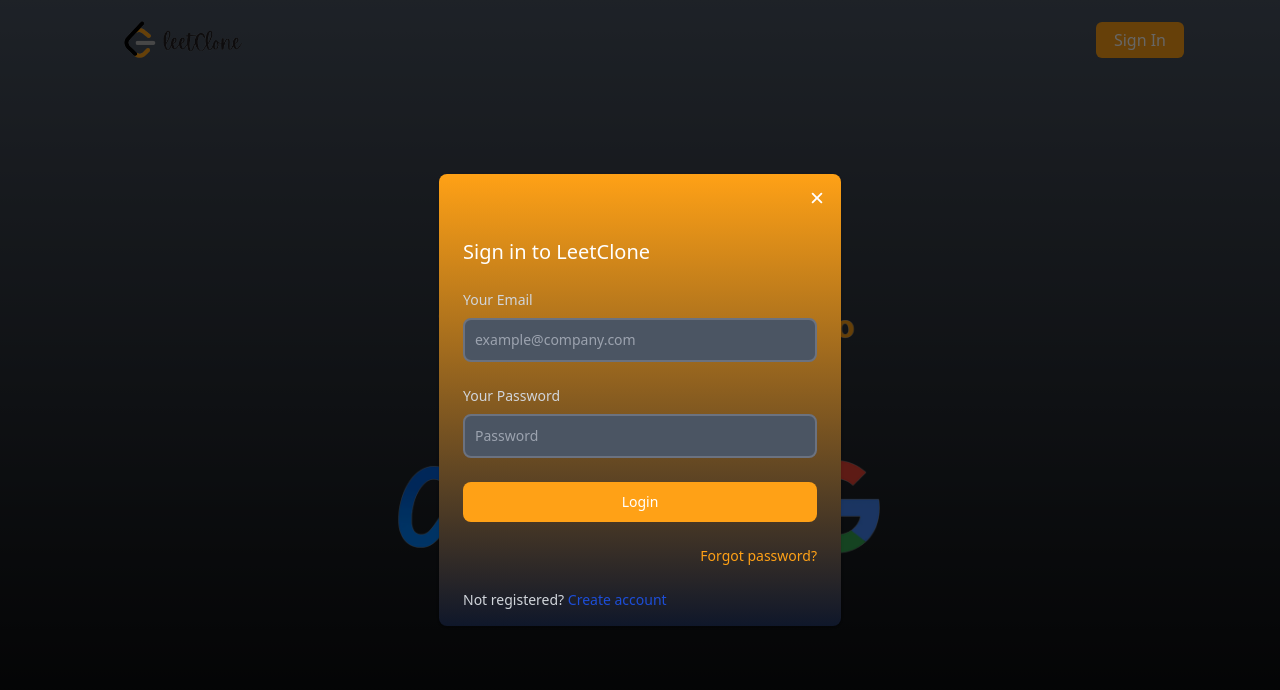
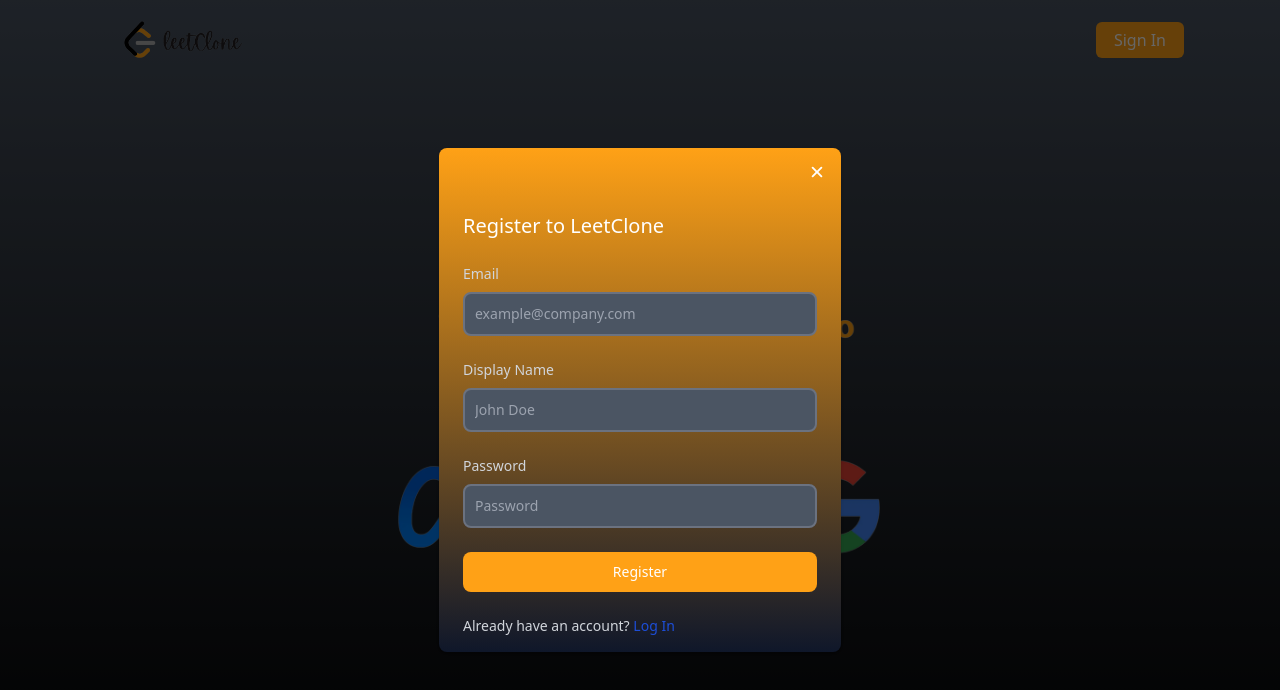
Before and after one commit to nikcladis/LeetClone, a Next.js app: page /auth in a window 1280 px wide. Shown: the top 690 px of the page. Built offline with nearby package versions, Linux system fonts and the light colour scheme.

Commit message:
added Signup component

```diff
--- a/src/components/Modals/AuthModal.tsx
+++ b/src/components/Modals/AuthModal.tsx
@@ -1,6 +1,7 @@
 import React from "react";
 import { IoClose } from "react-icons/io5";
 import Login from "./Login";
+import Signup from "./Signup";
 
 type AuthModalProps = {};
 
@@ -19,7 +20,7 @@
                 <IoClose className="h-5 w-5" />
               </button>
             </div>
-            <Login />
+            <Signup />
           </div>
         </div>
       </div>
--- a/src/components/Modals/Signup.tsx
+++ b/src/components/Modals/Signup.tsx
@@ -3,6 +3,67 @@
 type SignupProps = {};
 
 const Signup: React.FC<SignupProps> = () => {
-  return <div>Have a good coding</div>;
+  return (
+    <form className="space-y-6 px-6 py-4">
+      <h3 className="text-xl font-medium text-white">Register to LeetClone</h3>
+      <div>
+        <label
+          htmlFor="email"
+          className="text-sm font-medium block mb-2 text-gray-300"
+        >
+          Email
+        </label>
+        <input
+          type="email"
+          name="email"
+          id="email"
+          placeholder="example@company.com"
+          className="border-2 outline-none sm:text-sm rounded-lg focus:ring-blue-500 focus:border-blue-500 block w-full p-2.5 bg-gray-600 border-gray-500 placeholder:gray-400 text-white"
+        />
+      </div>
+      <div>
+        <label
+          htmlFor="dispalyName"
+          className="text-sm font-medium block mb-2 text-gray-300"
+        >
+          Display Name
+        </label>
+        <input
+          type="dispalyName"
+          name="dispalyName"
+          id="dispalyName"
+          placeholder="John Doe"
+          className="border-2 outline-none sm:text-sm rounded-lg focus:ring-blue-500 focus:border-blue-500 block w-full p-2.5 bg-gray-600 border-gray-500 placeholder:gray-400 text-white"
+        />
+      </div>
+      <div>
+        <label
+          htmlFor="password"
+          className="text-sm font-medium block mb-2 text-gray-300"
+        >
+          Password
+        </label>
+        <input
+          type="password"
+          name="password"
+          id="password"
+          placeholder="Password"
+          className="border-2 outline-none sm:text-sm rounded-lg focus:ring-blue-500 focus:border-blue-500 block w-full p-2.5 bg-gray-600 border-gray-500 placeholder:gray-400 text-white"
+        />
+      </div>
+      <button
+        type="submit"
+        className="w-full text-white focus-ring-blue-300 font-medium rounded-lg text-sm px-5 py-2.5 text-center bg-brand-orange hover:bg-brand-orange-s"
+      >
+        Register
+      </button>
+      <div className="text-sm font-medium text-gray-300">
+        Already have an account?{" "}
+        <a href="#" className="text-blue-700 hover:underline">
+          Log In
+        </a>
+      </div>
+    </form>
+  );
 };
 export default Signup;
```
